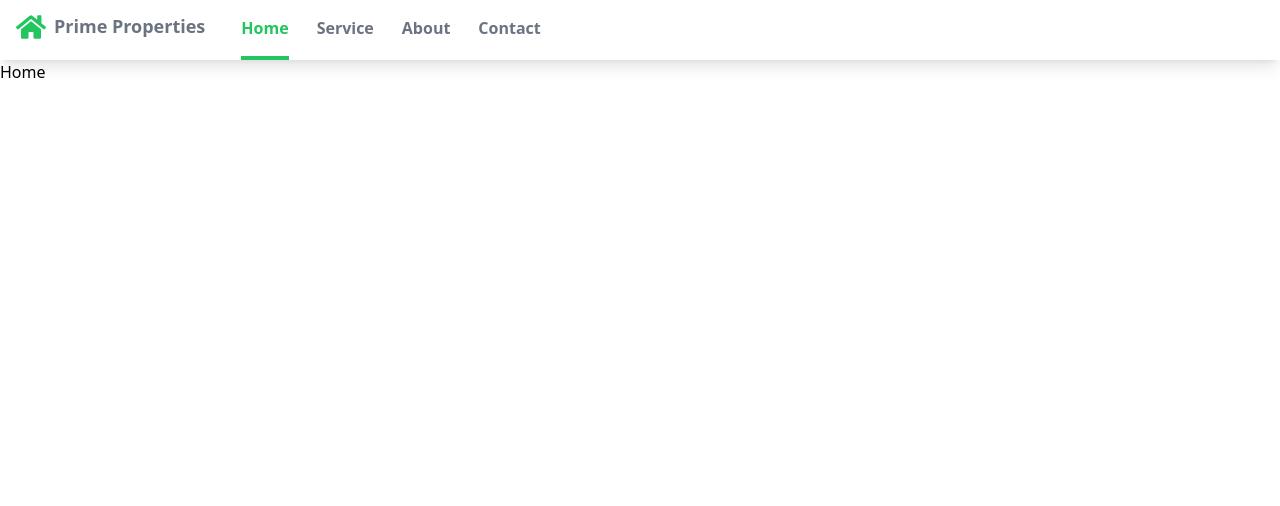
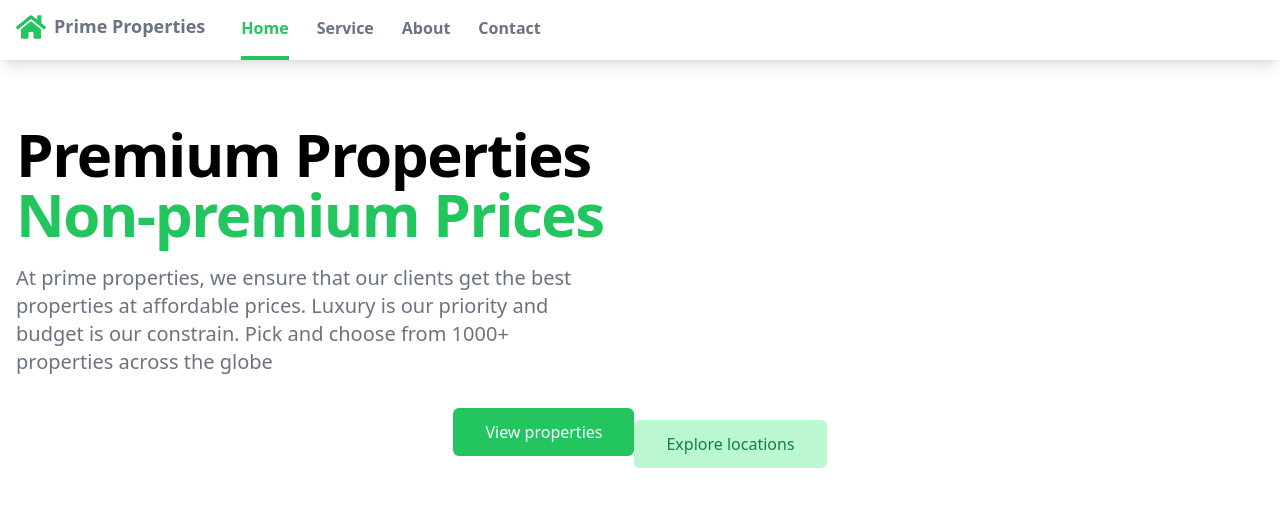
Before and after one commit to hakankaraahmet/Real-Estate, a React (Create React App) app: page / in a window 1280 px wide. Shown: the top 506 px of the page. Built offline with nearby package versions, Linux system fonts and the light colour scheme.

Commit message:
banner component is created and updated the contents

```diff
--- /dev/null
+++ b/src/components/Banner/index.jsx
@@ -0,0 +1,29 @@
+import React from "react";
+
+const Banner = () => {
+  return (
+    <div className="mt-10 px-4 md:mt-16">
+      <div className="sm:text-center xl:text-left">
+        <h1 className="tracking-tight font-extrabold text-4xl sm:text-5xl md:text-6xl">
+          <span className="block">Premium Properties</span>
+          <span className="block text-green-500"> Non-premium Prices</span>
+        </h1>
+        <p className="mt-3 text-base text-gray-500 md:text-xl sm:mt-5 sm:text-lg sm:max-w-xl  sm:mx-auto xl:mx-0">
+          At prime properties, we ensure that our clients get the best
+          properties at affordable prices. Luxury is our priority and budget is
+          our constrain. Pick and choose from 1000+ properties across the globe
+        </p>
+        <div className="mt-5 sm:mt-8 sm:flex sm:justify-center">
+          <div>
+            <a href="" className="bg-green-500 text-white px-8 py-3 flex justify-center rounded-md ">View properties</a>
+          </div>
+          <div className="mt-3">
+            <a href="" className="bg-green-200 text-green-700 px-8 py-3 flex justify-center rounded-md ">Explore locations</a>
+          </div>
+        </div>
+      </div>
+    </div>
+  );
+};
+
+export default Banner;
--- a/src/pages/Home/index.jsx
+++ b/src/pages/Home/index.jsx
@@ -1,8 +1,11 @@
 import React from 'react'
+import Banner from '../../components/Banner'
 
 const Home = () => {
   return (
-    <div>Home</div>
+    <>
+    <Banner/>
+    </>
   )
 }
 
```
